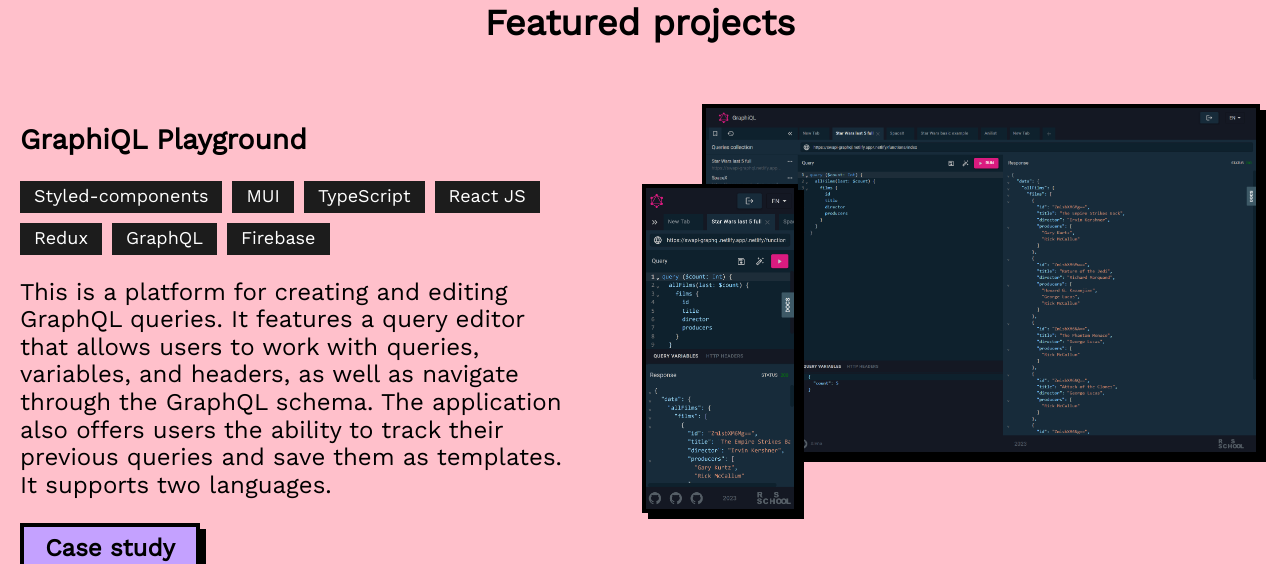
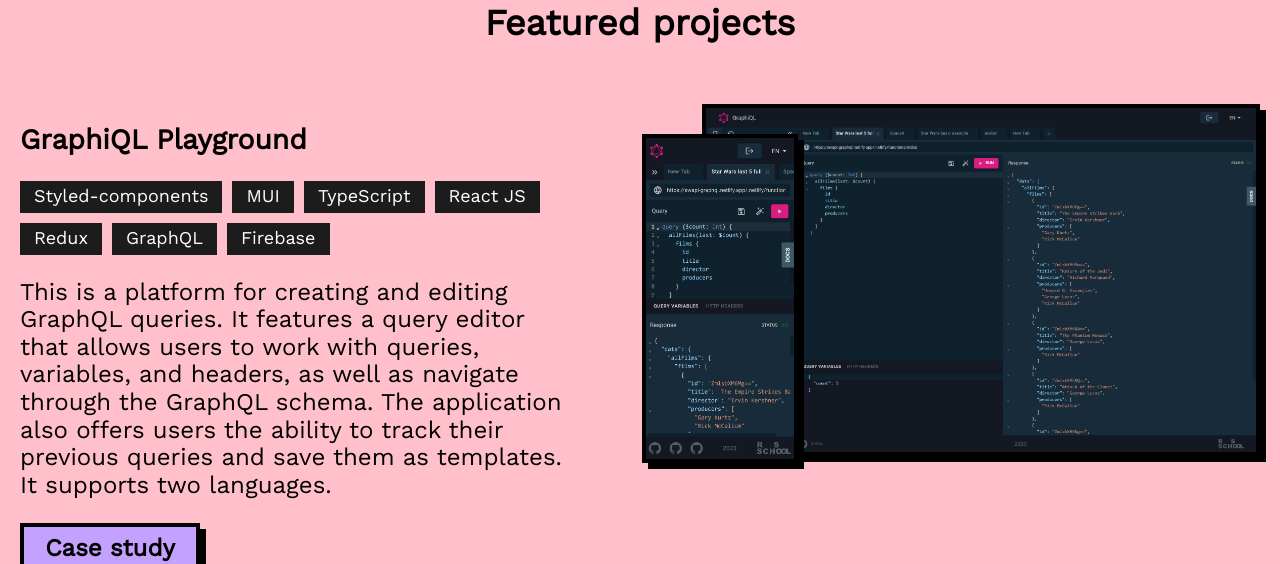
Before and after one commit to Ilichhh/portfolio-website, a React (Vite) app: page / in a window 1280 px wide. Shown: the part 1880-2444 px from the top of the page. Built offline with nearby package versions, Linux system fonts and the light colour scheme.

Commit message:
feat: add parallax for project preview screenshot

```diff
--- a/package.json
+++ b/package.json
@@ -23,6 +23,7 @@
     "react-dom": "^18.2.0",
     "react-hook-form": "^7.45.1",
     "react-router-dom": "^6.9.0",
+    "react-scroll-parallax": "^3.4.2",
     "styled-components": "^5.3.10",
     "styled-normalize": "^8.0.7"
   },
--- a/src/App.tsx
+++ b/src/App.tsx
@@ -1,4 +1,5 @@
 import { Routes, Route } from 'react-router-dom';
+import { ParallaxProvider } from 'react-scroll-parallax';
 
 import { MainPage } from './pages/MainPage';
 import { MessengerCaseStudyPage } from './pages/MessengerCaseStudyPage';
@@ -6,10 +7,12 @@
 
 export const App = () => {
   return (
-    <Routes>
-      <Route path="/" element={<MainPage />} />
-      <Route path="/messenger" element={<MessengerCaseStudyPage />} />
-      <Route path="/graphiql" element={<GraphiqlCaseStudyPage />} />
-    </Routes>
+    <ParallaxProvider>
+      <Routes>
+        <Route path="/" element={<MainPage />} />
+        <Route path="/messenger" element={<MessengerCaseStudyPage />} />
+        <Route path="/graphiql" element={<GraphiqlCaseStudyPage />} />
+      </Routes>
+    </ParallaxProvider>
   );
 };
--- a/src/components/FeaturedProjectPreview.tsx
+++ b/src/components/FeaturedProjectPreview.tsx
@@ -1,4 +1,5 @@
 import { Link } from 'react-router-dom';
+import { useParallax } from 'react-scroll-parallax';
 
 import { LinkButton, TechBadge, TwoColumnsWrapper } from './common';
 
@@ -11,7 +12,6 @@
   width: 100%;
   border: 4px solid ${theme.colors.textDark};
   box-shadow: 6px 6px ${theme.colors.textDark};
-  transition: 0.2s all;
 `;
 
 const MobileScreenshot = styled.img<{ pos: 'left' | 'right' }>`
@@ -21,7 +21,6 @@
   width: 28%;
   border: 4px solid ${theme.colors.textDark};
   box-shadow: 6px 6px ${theme.colors.textDark};
-  transition: 0.2s all;
 `;
 
 const DeployLink = styled.div`
@@ -44,8 +43,6 @@
   &:hover {
     ${DesktopScreenshot}, ${MobileScreenshot} {
       filter: blur(3px);
-      transform: translate(-4px, -4px);
-      box-shadow: 10px 10px;
     }
     ${DeployLink} {
       opacity: 1;
@@ -86,6 +83,8 @@
   const { name, stack, description, desktopImageUrl, mobileImageUrl, deployUrl, caseStudyUrl } =
     data;
 
+  const { ref } = useParallax<HTMLImageElement>({ speed: 5 });
+
   const TechList = stack.map((skill) => (
     <TechBadge small key={skill}>
       {skill}
@@ -99,6 +98,7 @@
         src={mobileImageUrl}
         pos={imagePositioning}
         alt="Project mobile preview"
+        ref={ref}
       ></MobileScreenshot>
       <DeployLink>Open Deploy</DeployLink>
     </ScreenshotsWrapper>
```
Also changed, not shown: 1 other file (tests, documents, lock files or other folders).
